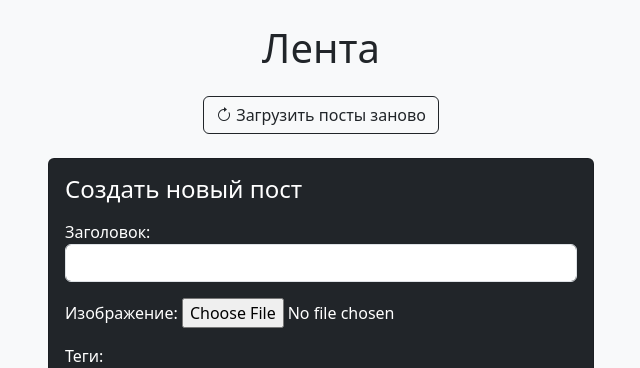
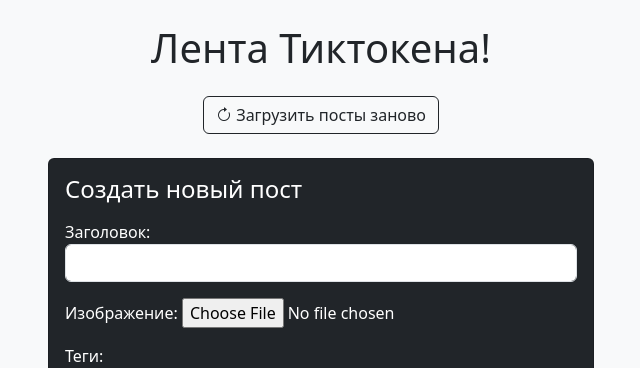
Before and after one commit to VladimirMonin/python_417_django_htmx, a Django app: page / in a window 1280 px wide. Shown: the top 368 px of the page, without its empty margins (319-959 px from the left). Run offline with Django 5.2, Linux system fonts and the light colour scheme; data that the repository does not hold is empty; some libraries are stand-ins or nearby versions.

Commit message:
fix: обновлено название ленты на странице главного экрана

```diff
--- a/core/templates/core/main.html
+++ b/core/templates/core/main.html
@@ -6,7 +6,7 @@
 {% block content %}
 <div class="row justify-content-center">
     <div class="col-md-8 col-lg-6">
-        <h1 class="mb-4 text-center">Лента</h1>
+        <h1 class="mb-4 text-center">Лента Тиктокена!</h1>
 
         <!-- Кнопка для обновления ленты -->
         <div class="text-center mb-4">
```
